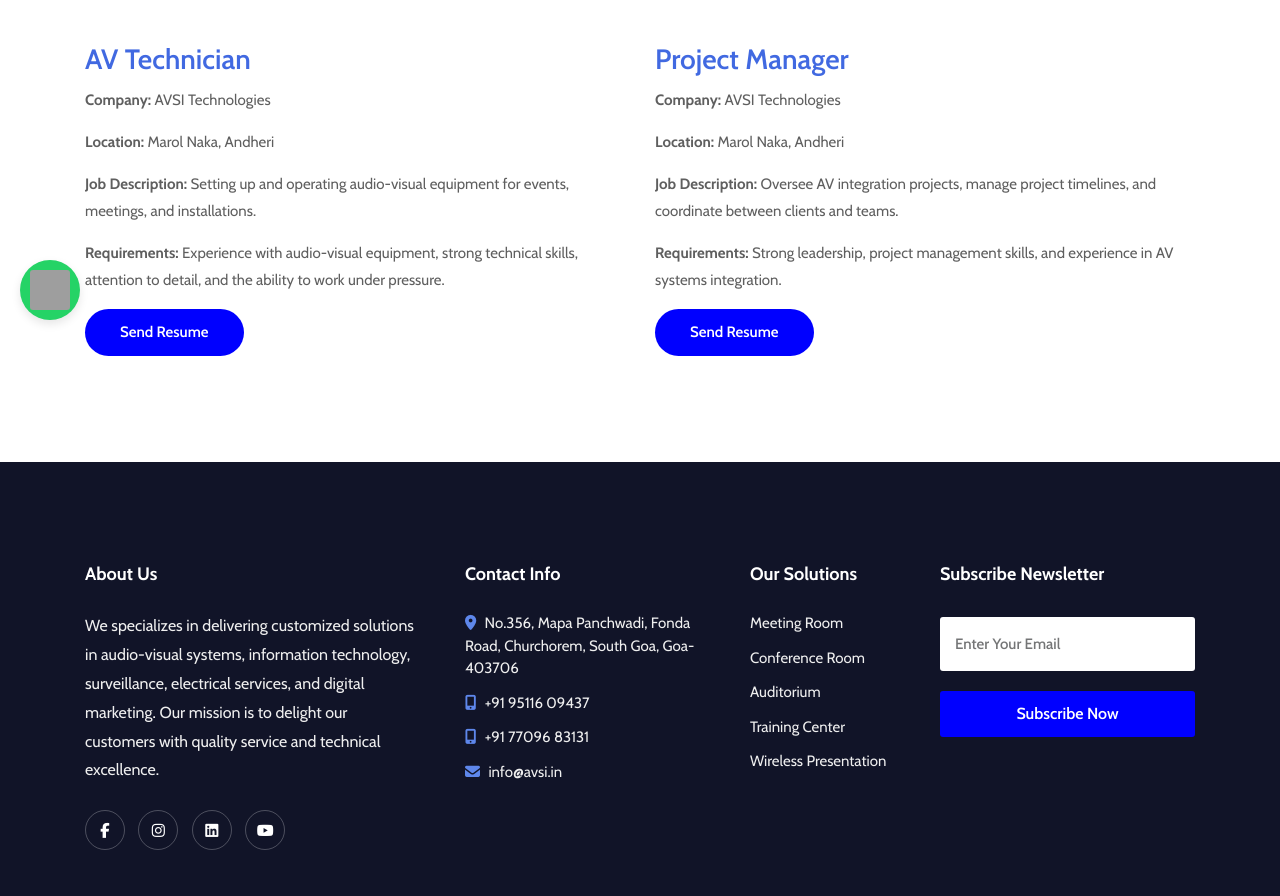
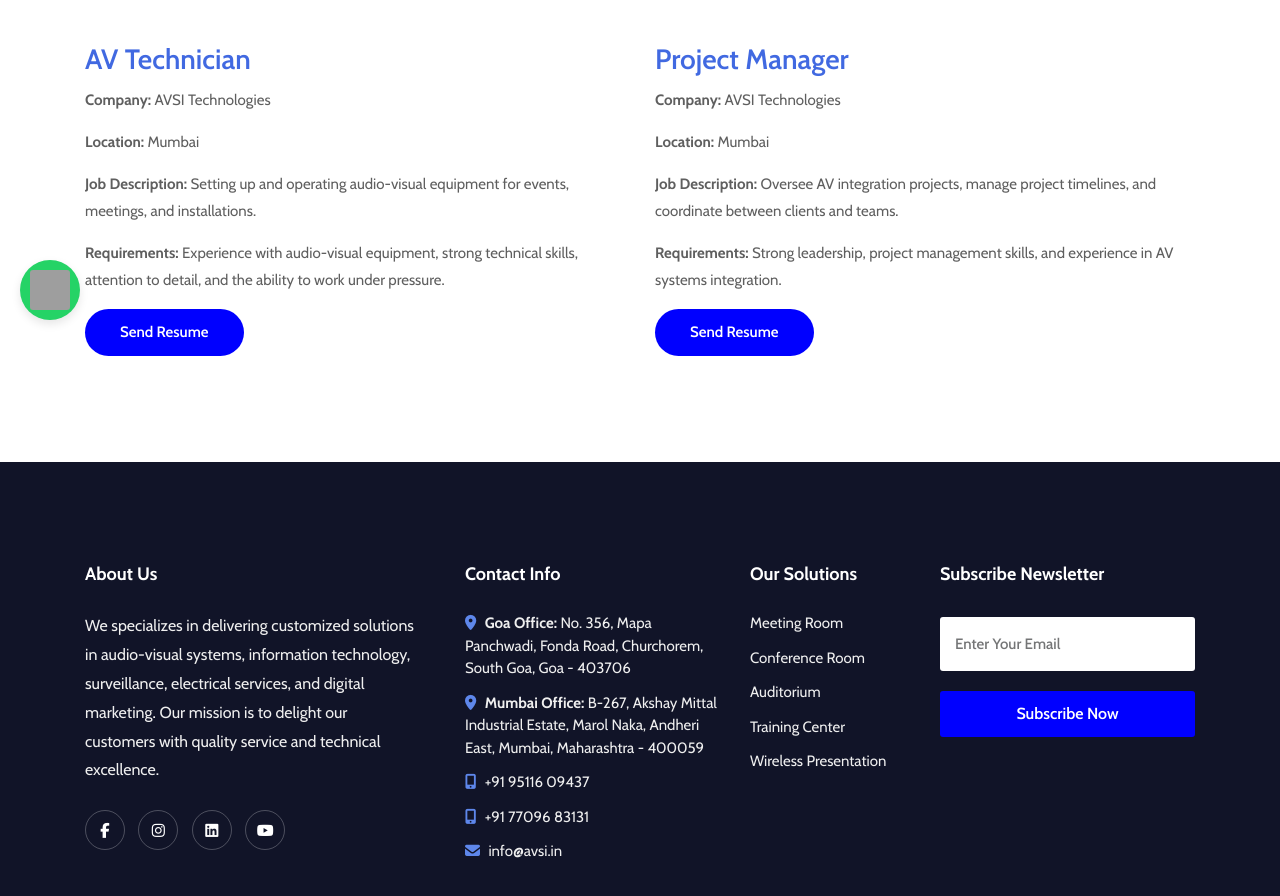
Before and after one commit to KunalSolutions/avsi-website, a plain HTML site: page carrer.html in a window 1280 px wide. Shown: the part 460-1356 px from the top of the page. Drawn offline with nearby package versions, Linux system fonts and the light colour scheme; grey boxes are pictures that could not be loaded.

Commit message:
Update carrer.html

```diff
--- a/carrer.html
+++ b/carrer.html
@@ -140,7 +140,7 @@
 					<div class="job-description" >
 						<h3 style="color: royalblue;">AV Technician</h3>
 						<p><strong>Company:</strong> AVSI Technologies</p>
-						<p><strong>Location:</strong> Marol Naka, Andheri</p>
+						<p><strong>Location:</strong> Mumbai</p>
 						<p><strong>Job Description:</strong> Setting up and operating audio-visual equipment for events, meetings, and installations.</p>
 						<p><strong>Requirements:</strong> Experience with audio-visual equipment, strong technical skills, attention to detail, and the ability to work under pressure.</p>
 						<a href="https://wa.me/917709683131?text=I%20am%20interested%20in%20the%20AV%20Technician%20role" class="default-btn">Send Resume</a>
@@ -152,7 +152,7 @@
 					<div class="job-description">
 						<h3  style="color: royalblue;">Project Manager</h3>
 						<p><strong>Company:</strong> AVSI Technologies</p>
-						<p><strong>Location:</strong> Marol Naka, Andheri</p>
+						<p><strong>Location:</strong> Mumbai</p>
 						<p><strong>Job Description:</strong> Oversee AV integration projects, manage project timelines, and coordinate between clients and teams.</p>
 						<p><strong>Requirements:</strong> Strong leadership, project management skills, and experience in AV systems integration.</p>
 						<a href="https://wa.me/917709683131?text=I%20am%20interested%20in%20the%20Project%20Manager%20role" class="default-btn">Send Resume</a>
@@ -187,7 +187,15 @@
 						<h5 class="title">Contact Info</h5>
 						<div class="footer-contact-info">
 							<ul class="footer-contact-list">
-								<li><i class="fa fa-location-dot" style="pointer-events: none; cursor: default;"></i>  No.356, Mapa Panchwadi, Fonda Road, Churchorem, South Goa, Goa- 403706</li>
+								<li>
+									<i class="fa fa-location-dot" style="pointer-events: none; cursor: default;"></i>
+									<strong>Goa Office:</strong> No. 356, Mapa Panchwadi, Fonda Road, Churchorem, South Goa, Goa - 403706
+								</li>
+								<li>
+									<i class="fa fa-location-dot" style="pointer-events: none; cursor: default;"></i>
+									<strong>Mumbai Office:</strong> B-267, Akshay Mittal Industrial Estate, Marol Naka, Andheri East, Mumbai, Maharashtra - 400059
+								</li>
+
 								<li><i class="fa fa-mobile-screen-button" ></i> <a style="pointer-events: none; cursor: default;">+91 95116 09437</a></li>
 								<li><i class="fa fa-mobile-screen-button" ></i> <a style="pointer-events: none; cursor: default;">+91 77096 83131</a></li>
 								<li><i class="fa fa-envelope"></i> <a style="pointer-events: none; cursor: default;"> info@avsi.in</a></li>
```
